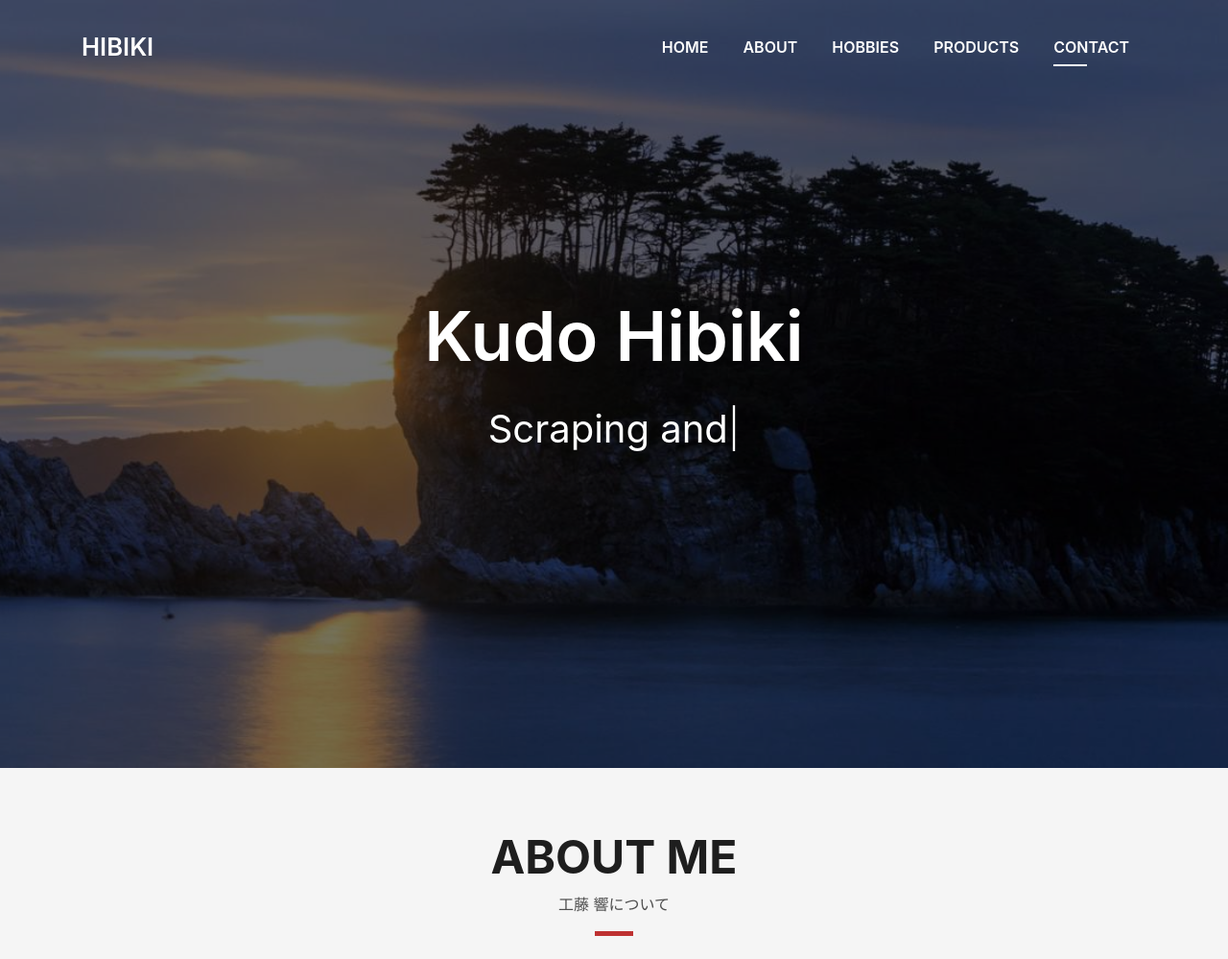
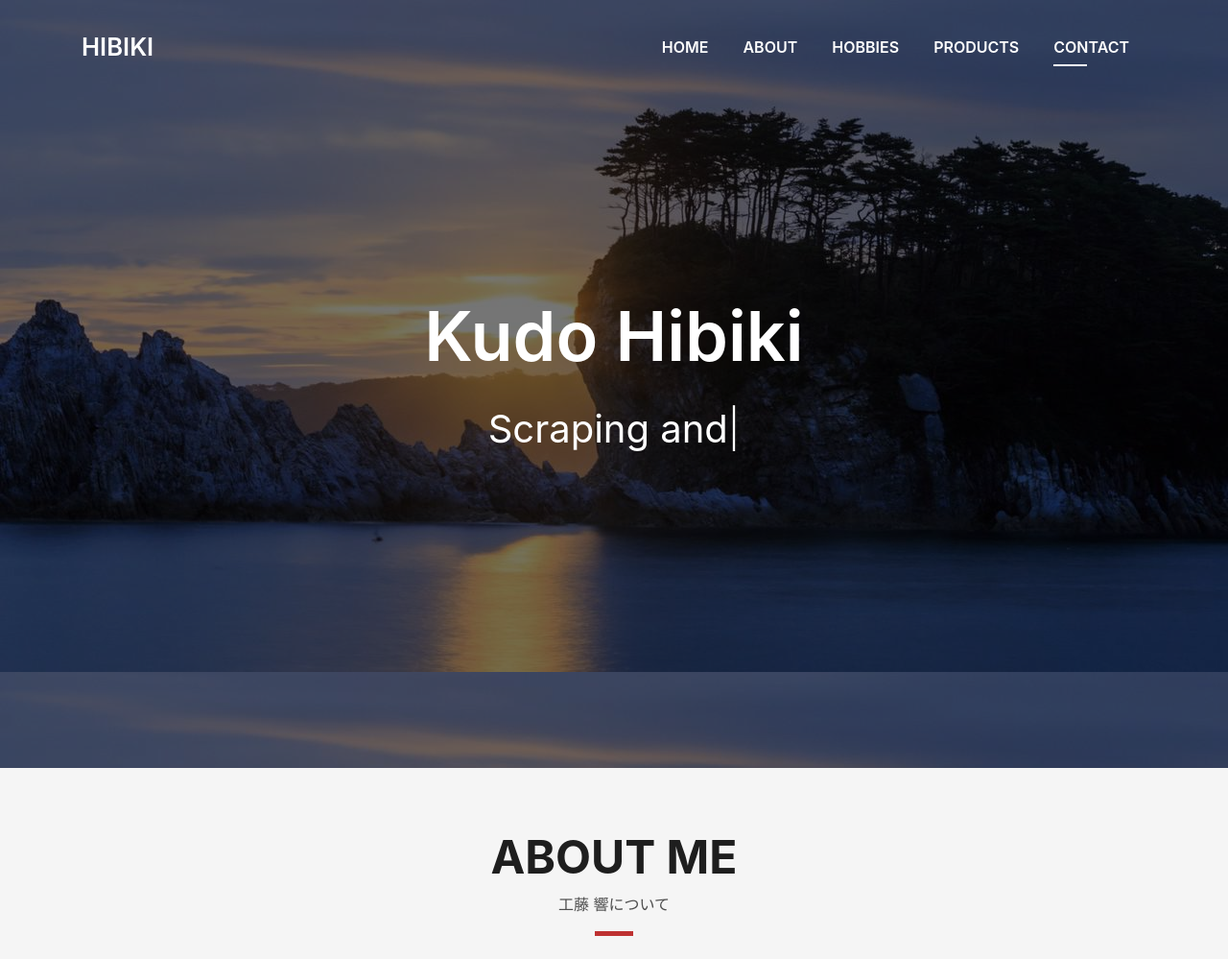
Before and after one commit to hibiki-kudo/portfolio, a Django app: page / in a window 1280 px wide. Shown: the top 999 px of the page at 96% size. Run offline with Django 3.2, Linux system fonts and the light colour scheme; some libraries are stand-ins or nearby versions; some web fonts are replaced.

Commit message:
背景画像の調整中

```diff
--- a/templates/index.html
+++ b/templates/index.html
@@ -5,7 +5,7 @@
 
 
 <!--/ Intro Skew Star /-->
-<div id="home" class="intro route bg-image" style="background-image: url({% static 'img/new_joudogahama.jpg' %})">
+<div id="home" class="intro route" style="background-image: url({% static 'img/new_joudogahama.jpg' %})">
     <div class="overlay-itro"></div>
     <div class="intro-content display-table">
         <div class="table-cell">
```
